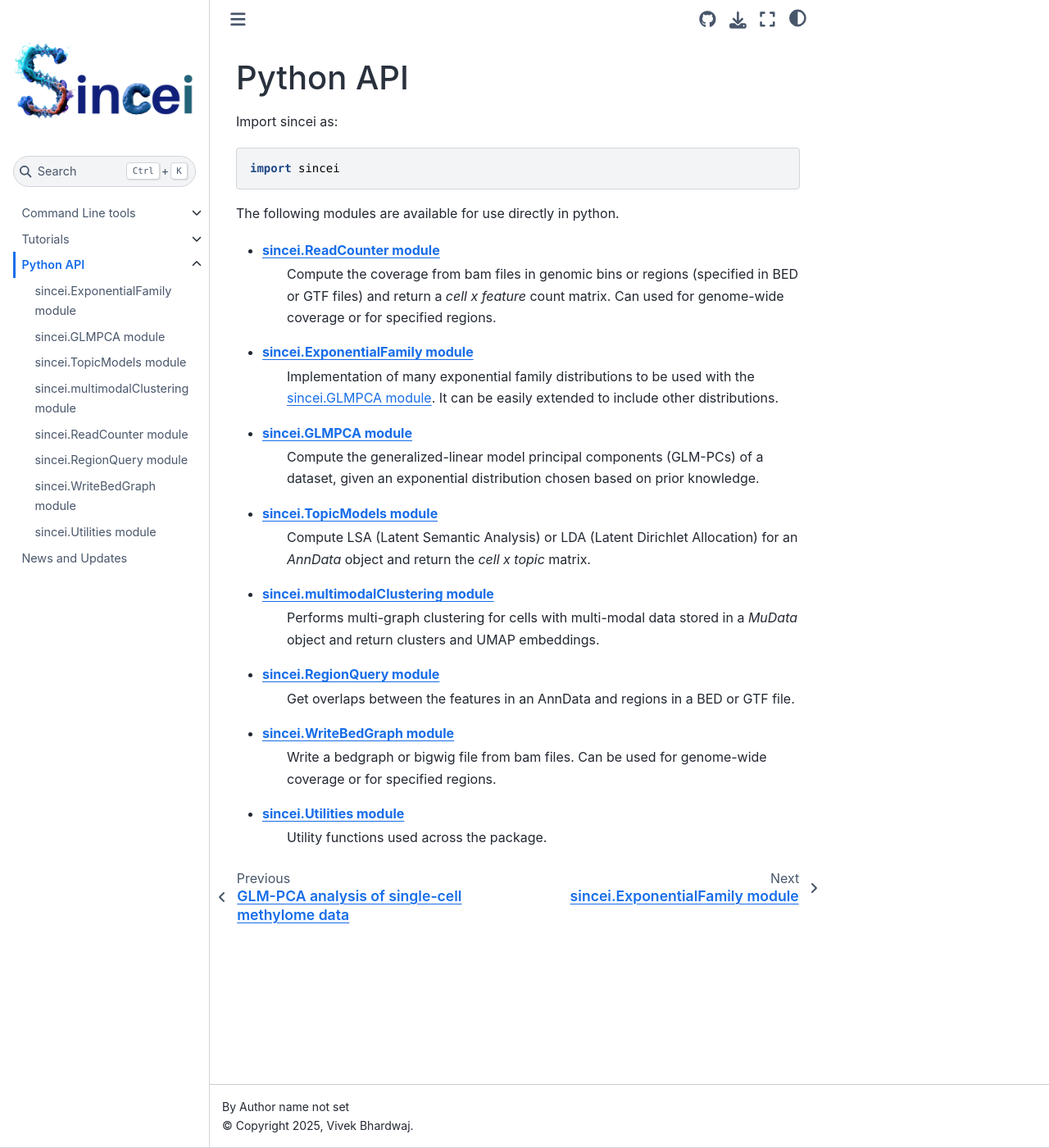
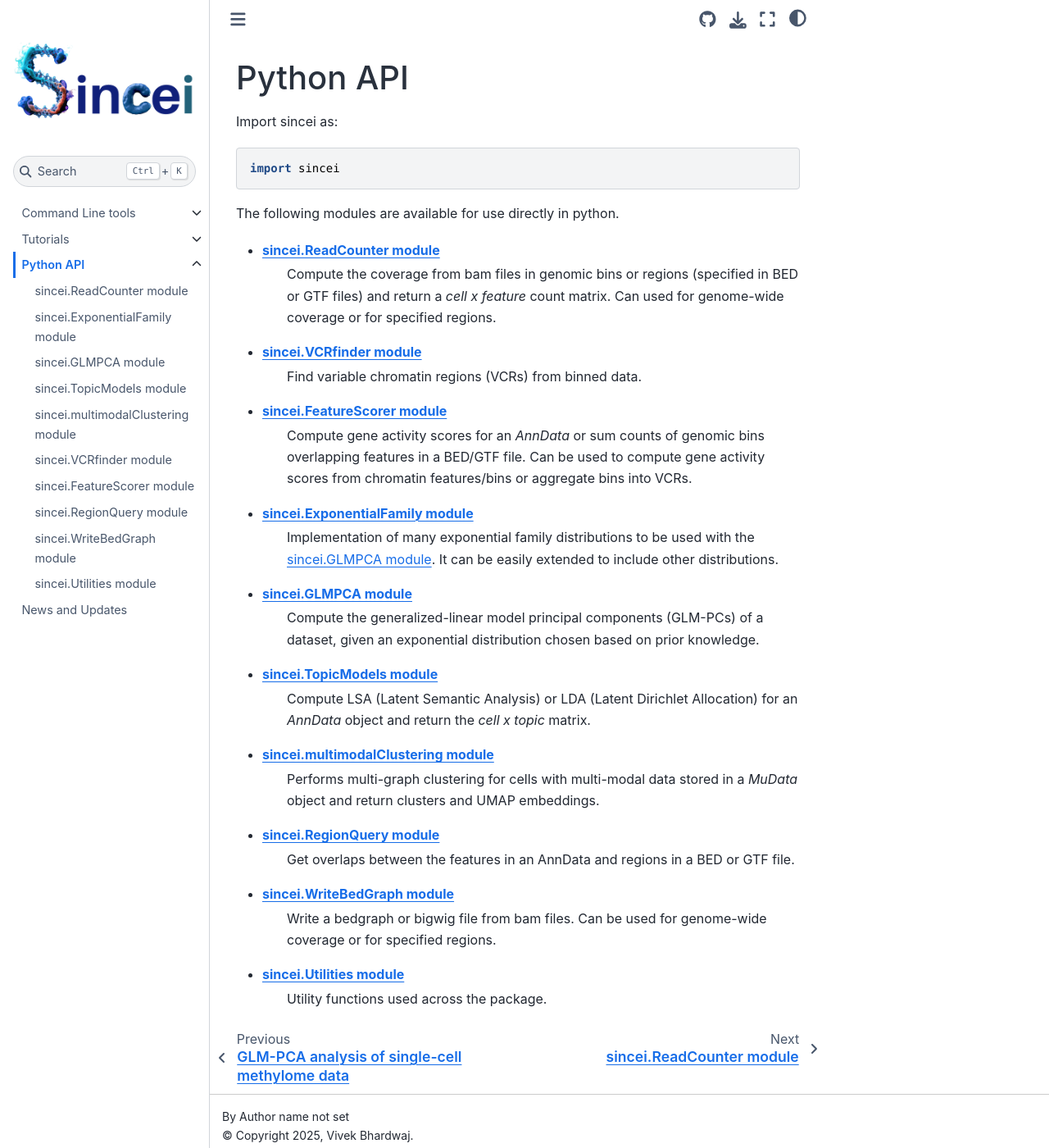
Before and after one commit to bhardwaj-lab/sincei, a Sphinx documentation site: the page built from docs/content/modules.rst, in a window 1280 px wide and 1400 px high. Shown: the whole window at 82% size. Built offline with Sphinx 7.4.7 and the Sphinx Book theme 1.1.4, drawn with Linux system fonts in a browser that asks for light colours; the version number is read from the project's files by our own code.

Commit message:
Formatting fixes

```diff
--- a/docs/content/modules.rst
+++ b/docs/content/modules.rst
@@ -13,11 +13,13 @@ The following modules are available for use directly in python.
    :maxdepth: 2
    :hidden:
 
+   modules/ReadCounter
    modules/ExponentialFamily
    modules/GLMPCA
    modules/TopicModels
    modules/multimodalClustering
-   modules/ReadCounter
+   modules/VCRfinder
+   modules/FeatureScorer
    modules/RegionQuery
    modules/WriteBedGraph
    modules/Utilities
@@ -26,6 +28,14 @@ The following modules are available for use directly in python.
 * :doc:`modules/ReadCounter`
    Compute the coverage from bam files in genomic bins or regions (specified in BED or GTF files) and
    return a `cell x feature` count matrix. Can used for genome-wide coverage or for specified regions.
+
+* :doc:`modules/VCRfinder`
+   Find variable chromatin regions (VCRs) from binned data.
+
+* :doc:`modules/FeatureScorer`
+   Compute gene activity scores for an `AnnData` or sum counts of genomic bins overlapping features
+   in a BED/GTF file. Can be used to compute gene activity scores from chromatin features/bins or
+   aggregate bins into VCRs.
 
 * :doc:`modules/ExponentialFamily`
    Implementation of many exponential family distributions to be used with the :doc:`modules/GLMPCA`.
--- a/docs/content/modules/FeatureScorer.rst
+++ b/docs/content/modules/FeatureScorer.rst
@@ -1,5 +1,5 @@
 sincei.FeatureScorer module
-=========================
+===========================
 
 .. automodule:: sincei.FeatureScorer
    :members:
--- a/docs/content/modules/VCRFinder.rst
+++ b/docs/content/modules/VCRfinder.rst
@@ -1,7 +1,7 @@
-sincei.VCRFinder module
+sincei.VCRfinder module
 =========================
 
-.. automodule:: sincei.VCRFinder
+.. automodule:: sincei.VCRfinder
    :members:
    :undoc-members:
    :show-inheritance:
```
Also changed, not shown: 2 other files.
